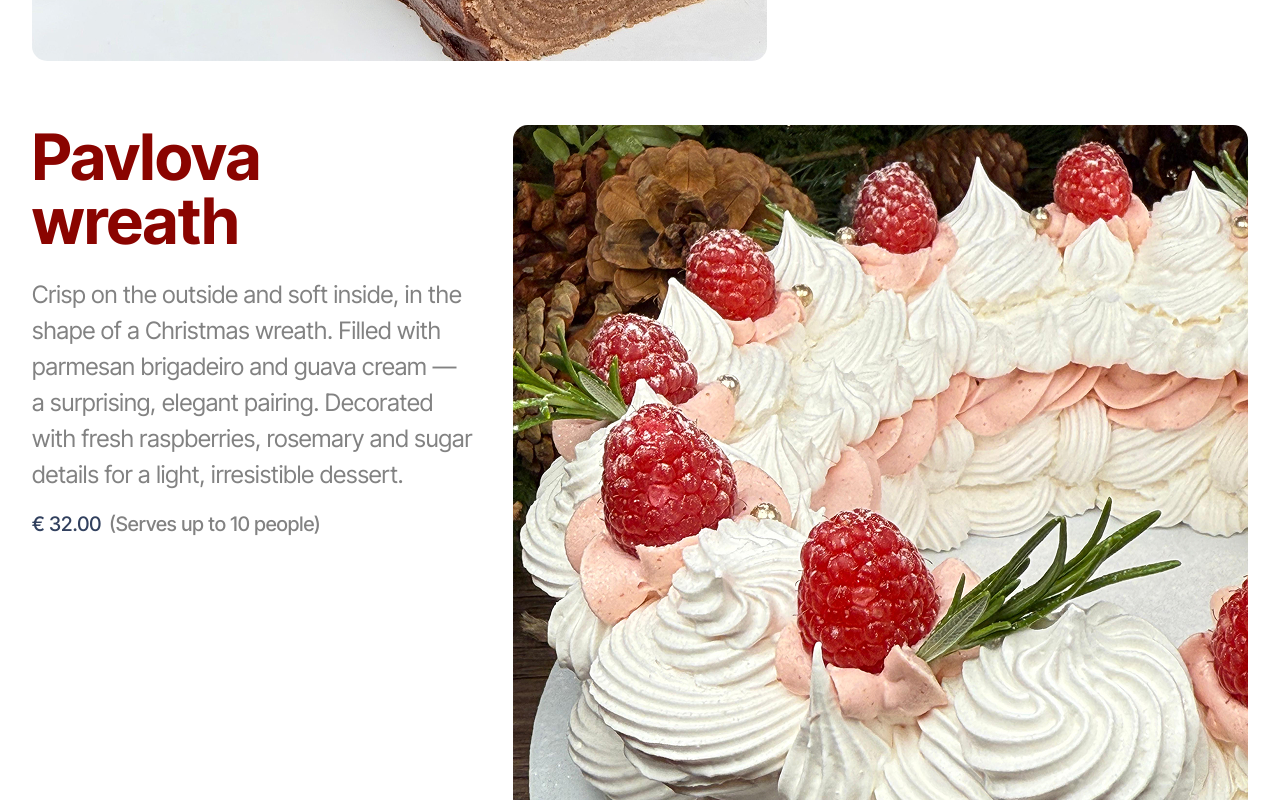
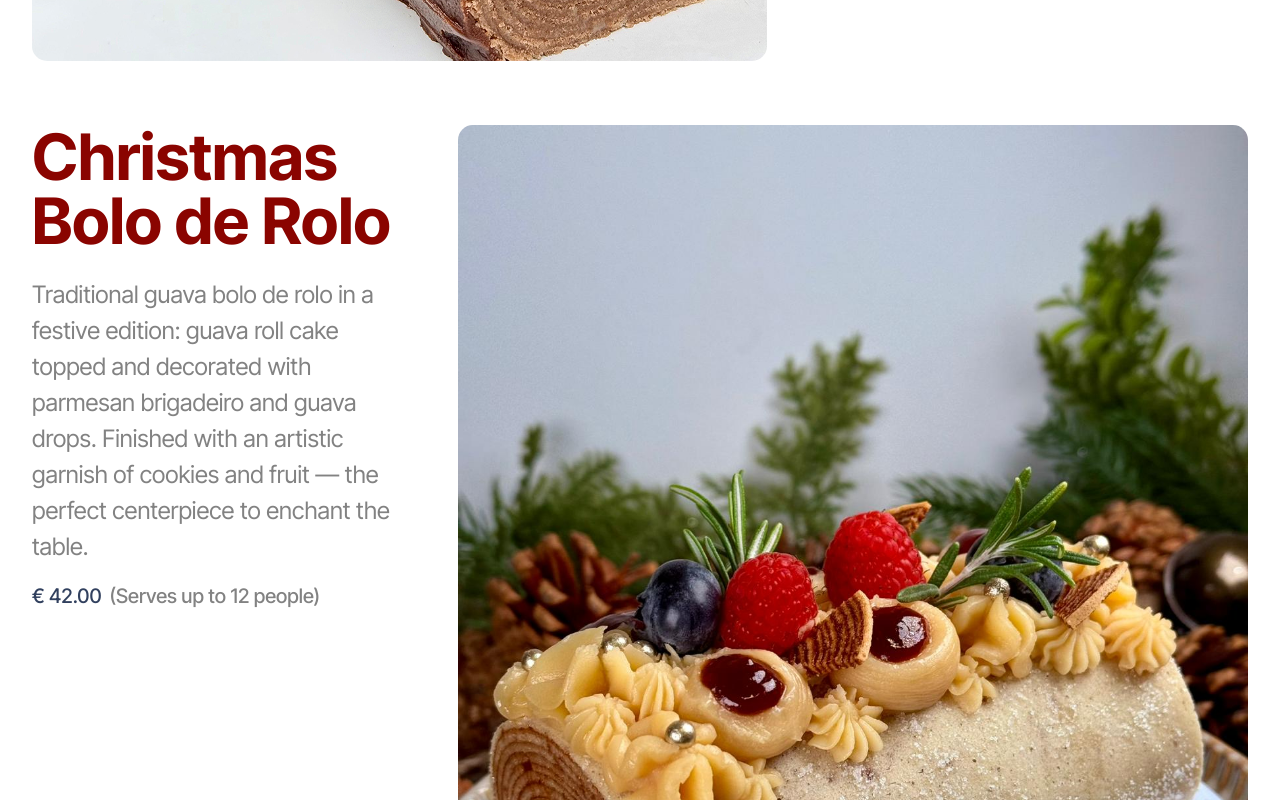
Before and after one commit to rianmartins/paparico-website, a Next.js app: page /en/menu-de-natal in a window 1280 px wide. Shown: the part 1840-2640 px from the top of the page. Built offline with nearby package versions, Linux system fonts and the light colour scheme.

Commit message:
feat: add 'bolo de rolo de natal' item to christmas menu

```diff
--- a/src/i18n/translations.tsx
+++ b/src/i18n/translations.tsx
@@ -236,6 +236,14 @@ export const translations: Record<Language, TranslationContent> = {
           moreInfo: "(Serve até 10 pessoas)",
         },
         {
+          image: "/products/natal/bolo-de-rolo-natal.jpeg",
+          title: "Bolo de Rolo Natalino",
+          description:
+            "Bolo tradicional de goiabada na versão natalina: bolo de rolo de goiabada com topping e decoração com brigadeiro de parmesão com gotas de goiaba. Finalizado com acabamento artístico de biscoitos e frutas. A opção perfeita para encantar a mesa.",
+          price: 42,
+          moreInfo: "(Serve até 12 pessoas)",
+        },
+        {
           image: "/products/natal/pavlova.jpg",
           title: "Guirlanda de Pavlova",
           description:
@@ -245,7 +253,7 @@ export const translations: Record<Language, TranslationContent> = {
         },
         {
           image: "/products/natal/cheesecake.jpg",
-          title: "Cheesecake de goiabada",
+          title: "Cheesecake de Goiabada",
           description:
             "Base feita com biscoito de bolo de rolo de goiabada, coberta por um aveludado creme de queijo e finalizada com a goiabada Paparico. Apresentado em travessa de porcelana, com trabalho de bico em chantilly e delicadas gotas de goiabada — um equilíbrio perfeito entre tradição e elegância.",
           price: 32,
@@ -261,7 +269,7 @@ export const translations: Record<Language, TranslationContent> = {
         },
         {
           image: "/products/natal/palitos.jpg",
-          title: "Palitos crocante Bolo de Rolo",
+          title: "Palitos Crocante Bolo de Rolo",
           description: (
             <>
               <p>
@@ -440,15 +448,23 @@ export const translations: Record<Language, TranslationContent> = {
       items: [
         {
           image: "/products/natal/tronco.jpg",
-          title: "Chocolate log",
+          title: "Chocolate Log",
           description:
             "A Christmas classic, Paparico style: chocolate bolo de rolo shaped as a log, filled with white brigadeiro and covered in 53% Belgian chocolate. Finished with artistic details and festive decorations that shine on the table.",
           price: 32,
           moreInfo: "(Serves up to 10 people)",
         },
         {
+          image: "/products/natal/bolo-de-rolo-natal.jpeg",
+          title: "Christmas Bolo de Rolo",
+          description:
+            "Traditional guava bolo de rolo in a festive edition: guava roll cake topped and decorated with parmesan brigadeiro and guava drops. Finished with an artistic garnish of cookies and fruit — the perfect centerpiece to enchant the table.",
+          price: 42,
+          moreInfo: "(Serves up to 12 people)",
+        },
+        {
           image: "/products/natal/pavlova.jpg",
-          title: "Pavlova wreath",
+          title: "Pavlova Wreath",
           description:
             "Crisp on the outside and soft inside, in the shape of a Christmas wreath. Filled with parmesan brigadeiro and guava cream — a surprising, elegant pairing. Decorated with fresh raspberries, rosemary and sugar details for a light, irresistible dessert.",
           price: 32,
@@ -456,7 +472,7 @@ export const translations: Record<Language, TranslationContent> = {
         },
         {
           image: "/products/natal/cheesecake.jpg",
-          title: "Guava cheesecake",
+          title: "Guava Cheesecake",
           description:
             "Base made with guava bolo de rolo cookies, topped with a velvety cheese cream and finished with Paparico's guava paste. Served in a porcelain dish with piped chantilly and delicate guava drops — the perfect balance of tradition and elegance.",
           price: 32,
@@ -464,7 +480,7 @@ export const translations: Record<Language, TranslationContent> = {
         },
         {
           image: "/products/natal/bannoffe.jpg",
-          title: "Dulce de leche banoffee",
+          title: "Dulce de Leche Banoffee",
           description:
             "Crunchy base of dulce de leche bolo de rolo cookie, filled with Paparico's dulce de leche, fresh bananas and chantilly lightly scented with cinnamon. Finished with banana jam, decorative piping and a Christmas touch of dried banana and cinnamon stick. Served in a porcelain dish, perfect for sharing.",
           price: 30,
@@ -472,7 +488,7 @@ export const translations: Record<Language, TranslationContent> = {
         },
         {
           image: "/products/natal/palitos.jpg",
-          title: "Crunchy bolo de rolo sticks",
+          title: "Crunchy Bolo de Rolo Sticks",
           description: (
             <>
               <p>
```
Also changed, not shown: public/products/natal/bolo-de-rolo-natal.jpeg (added).
